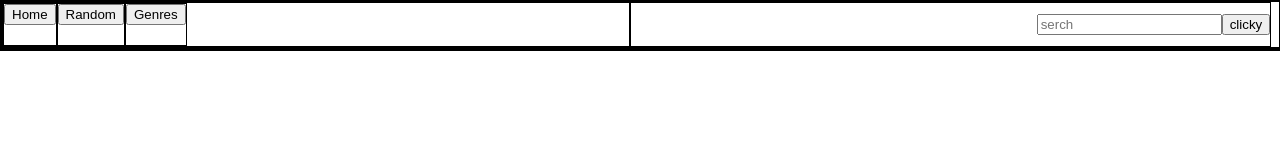
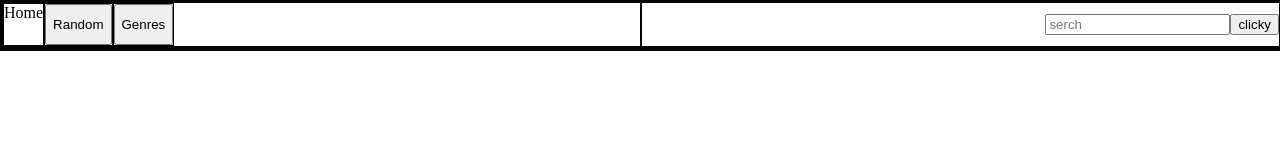
Before and after one commit to staten-island-tech/api-project-seribical, a website built with Vite: page project/index.html in a window 1280 px wide. Built offline with nearby package versions, Linux system fonts and the light colour scheme; no server answers.

Commit message:
hughujguhgiiuh

```diff
--- a/project/index.html
+++ b/project/index.html
@@ -10,14 +10,14 @@
     <div id="app">
       <div id="navbar">
         <div id="half1">
-          <div>
+          <div id=">
             <button id="home">Home</button>
           </div>
           <div>
             <button id="random">Random</button>
           </div>
           <div id="genres">
-            <button>Genres</button>
+            <button id="genre">Genres</button>
             <div id="genredrop">
 
             </div>
--- a/project/styles/style.css
+++ b/project/styles/style.css
@@ -28,12 +28,17 @@ body{
     align-items: center;
 }
 
+#home, #random, #genre{
+    width: 100%;
+    height: 100%;
+}
+
 .dropped{
     width: 21%;
     display: flex;
     align-items: center;
     justify-content: center;
-    height: 20px;
+    height: 25px;
 
 }
 
@@ -47,7 +52,7 @@ body{
 }
 
 #half1{
-    width: 49%;
+    width: 50%;
     display: flex;
 }
 
```
